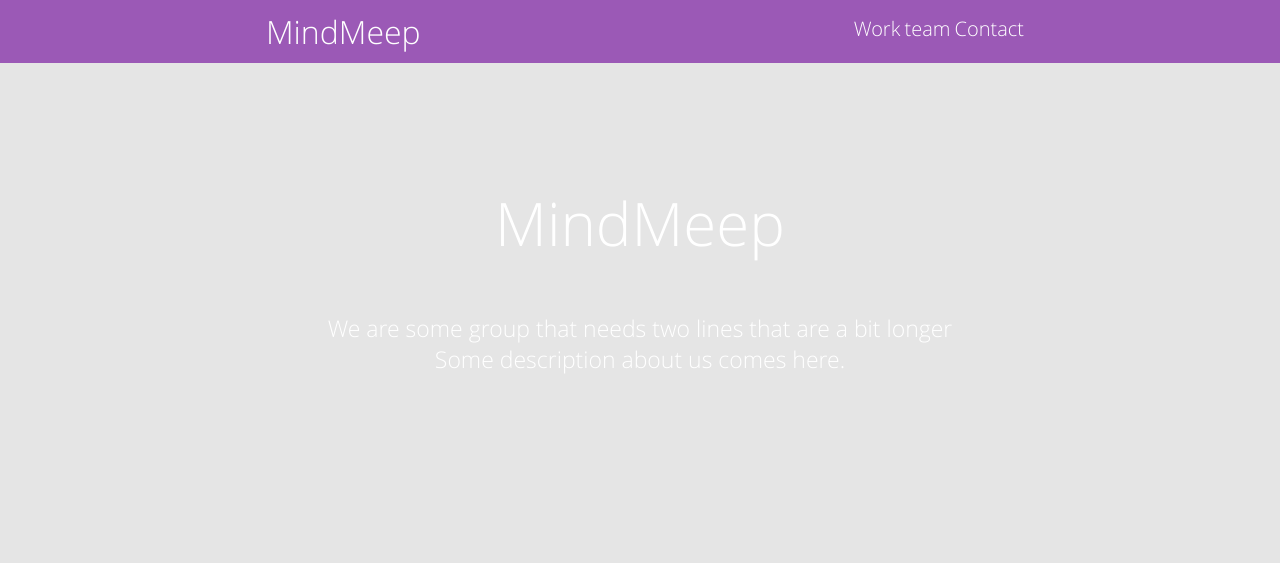
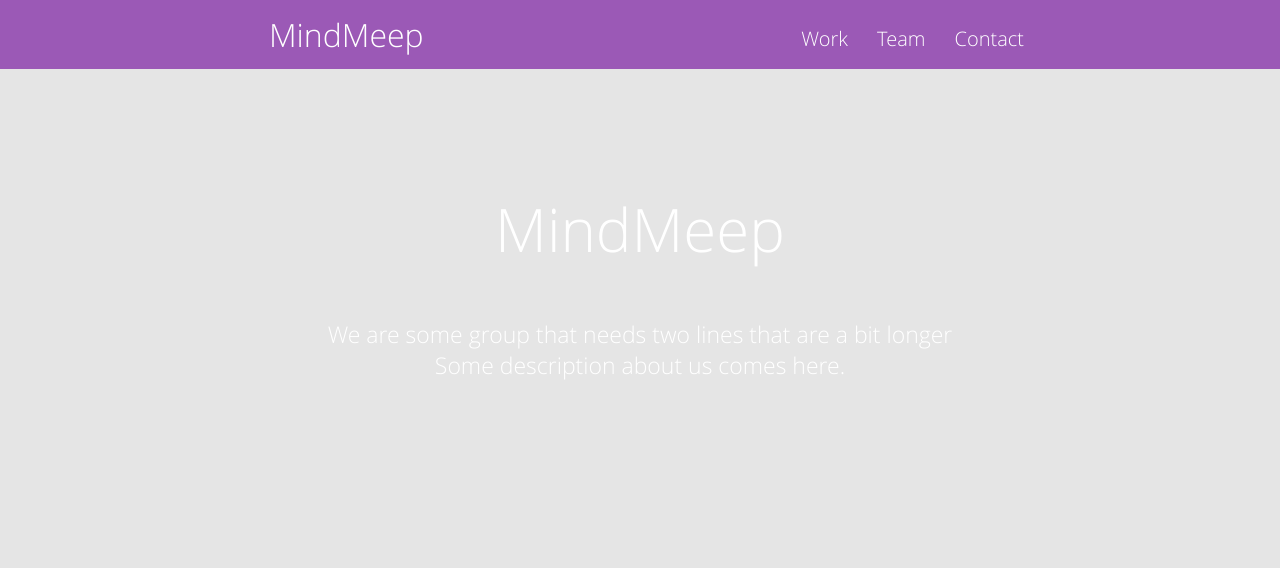
Before and after one commit to MindMeep/home-site, a PHP site: page / in a window 1280 px wide. Shown: the top 568 px of the page. Run offline with PHP 8.4, Linux system fonts and the light colour scheme; some libraries are stand-ins or nearby versions.

```diff
--- a/css/main.css
+++ b/css/main.css
@@ -42,7 +42,7 @@ header nav, header h1 {
 	display: inline-block;
 }
 header h1 {
-		margin: 10px;
+		margin: 13px;
 }
 header nav {
 	float: right;
@@ -50,9 +50,10 @@ header nav {
 header a {
 	text-decoration: none;
 	color: #FFF;
-	padding-top: 15px;
+	padding-top: 25px;
 	display: inline-block;
 	font-size: 20px;
+	padding-left: 25px;
 }
 section, header {
 	width: 100%;
--- a/index.php
+++ b/index.php
@@ -18,8 +18,7 @@
         		<h1>MindMeep</h1>
         		<nav>
         			<a href="#">Work</a>
-
-        			<a href="#">team</a>
+        			<a href="#">Team</a>
         			<a href="#">Contact</a>
         		</nav>
         	</div>
```
